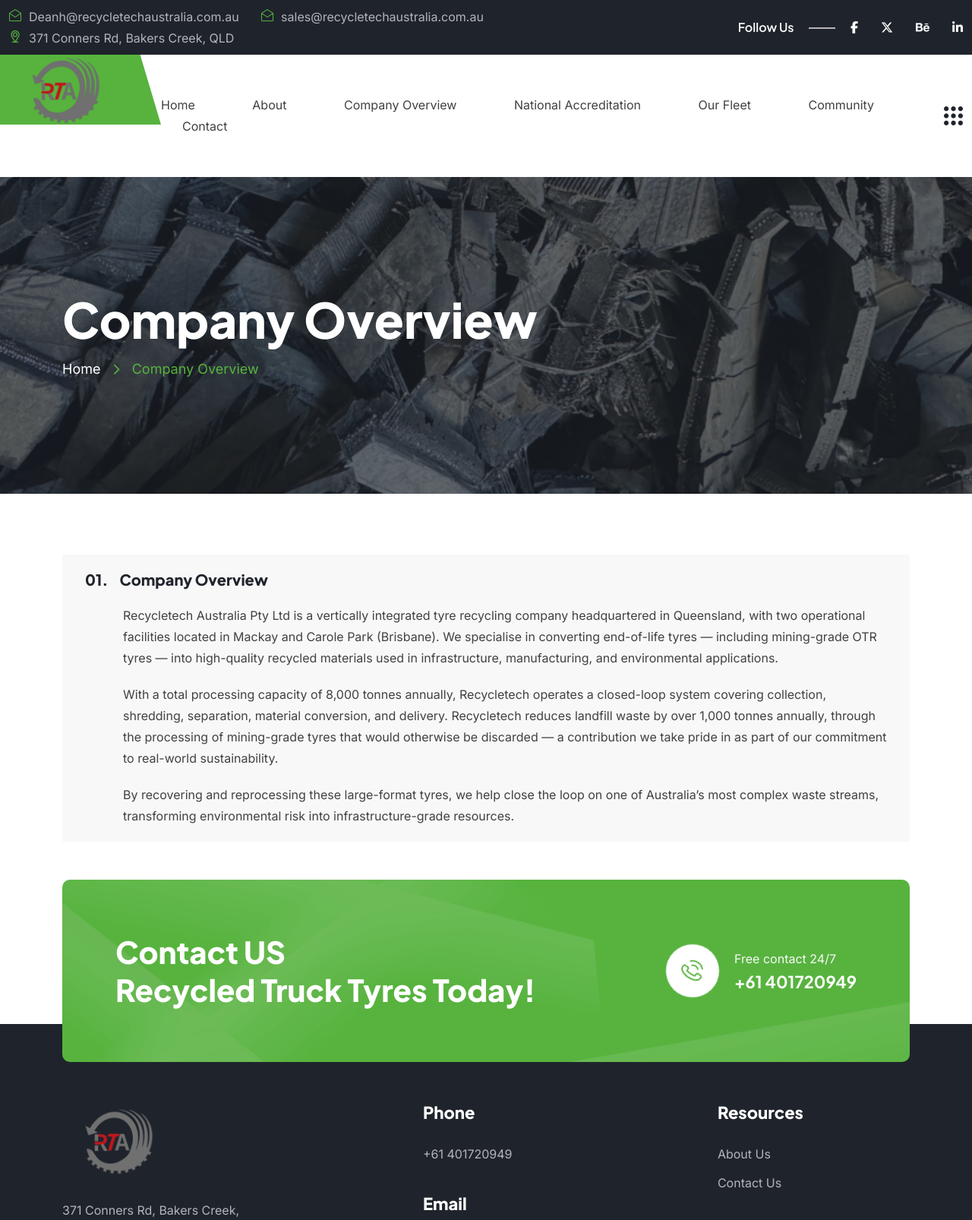
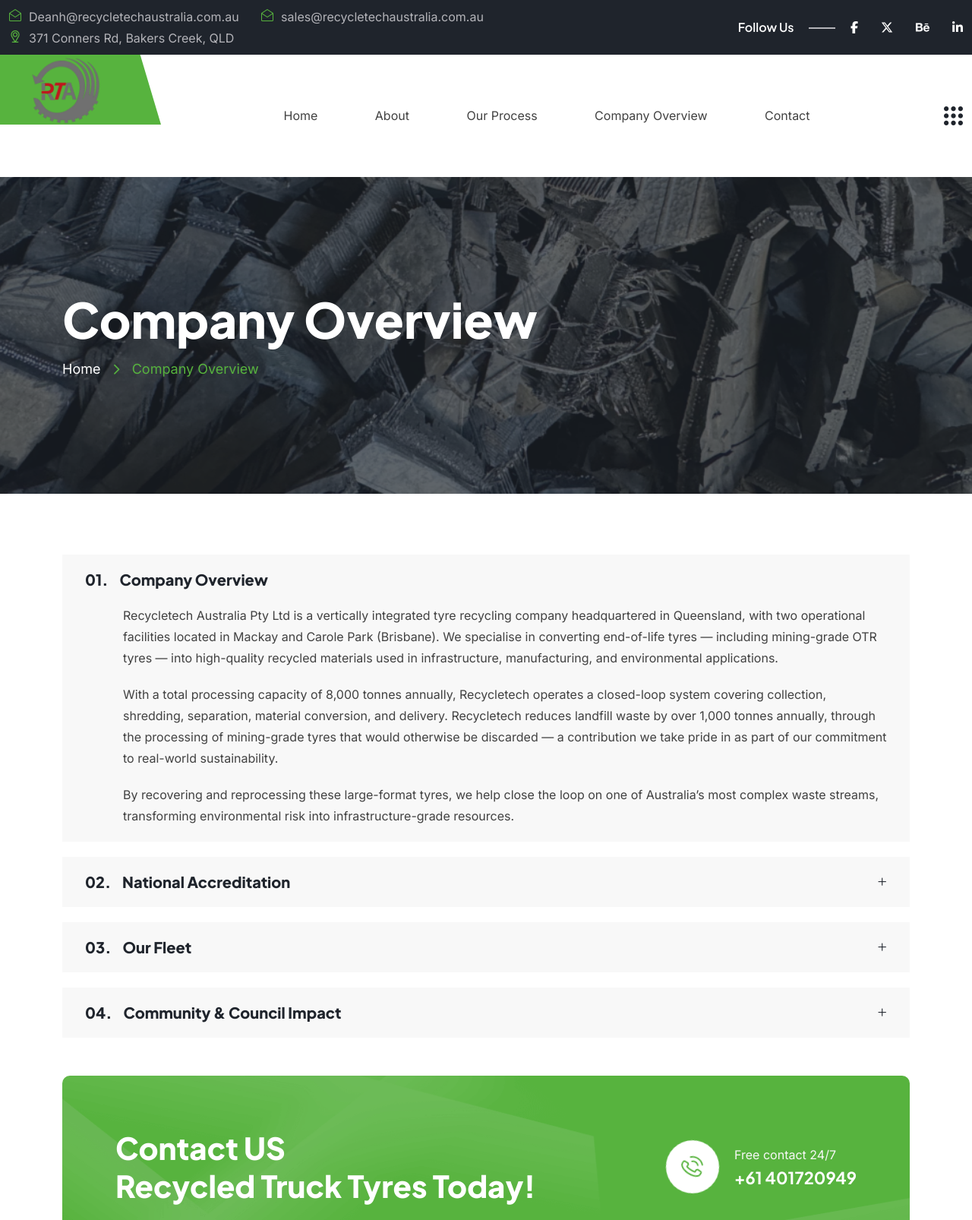
Before and after one commit to VODKA312/RecycleTechWebsite, a Django app: page /companyoverview in a window 1280 px wide. Shown: the top 1606 px of the page at 76% size. Run offline with Django 3.2, Linux system fonts and the light colour scheme; some libraries are stand-ins or nearby versions; some web fonts are replaced.

Commit message:
changes - 1. combine faq into company overview page 2. change introduction and products overview in index page 3. change contact

```diff
--- a/RecycleTechApp/templates/faq.html
+++ b/RecycleTechApp/templates/faq.html
@@ -32,18 +32,31 @@
 								<p>By recovering and reprocessing these large-format tyres, we help close the loop on one of Australia’s most complex waste streams, transforming environmental risk into infrastructure-grade resources.</p>
                             </div>
                         </div>
-                        <!-- <div class="faq__area-item">
-                            <h6 class="icon collapsed" data-bs-toggle="collapse" data-bs-target="#collapseTwo2"><span>02.</span>How much solar power is enough?</h6>
+                        <div class="faq__area-item">
+                            <h6 class="icon collapsed" data-bs-toggle="collapse" data-bs-target="#collapseTwo2"><span>02.</span>National Accreditation</h6>
                             <div id="collapseTwo2" class="faq__area-item-body collapse" data-bs-parent="#accordionExample1">
-                                <p>Solar energy is generated when sunlight strikes solar panels, creating electricity through the photovoltaic effect. The availability of solar energy is tied</p>
+                                <p>National Accreditation – TSA 4.5 Star Rating</p>
+                                <p>Tyre Stewardship Australia (TSA) is the national stewardship body endorsed by the Australian Government to oversee the environmental management of end-of-life tyres. Its framework sets industry-wide expectations for compliance, traceability, and circular resource outcomes.</p>
+								<p>TSA’s performance rating system is independently audited and used as a benchmark across government procurement, ESG screening, commercial credit reviews, and infrastructure supply chains.
+Scores reflect verified performance in regulatory compliance, downstream responsibility, material traceability, and resource recovery efficiency.</p>
+								<p>Recycletech is the only tyre recycler in Australia currently rated 4.5 stars under TSA’s national framework — the highest score awarded to date.</p>
+                                <p>We actively align our operations with TSA standards and incorporate its guidelines into our internal compliance and reporting systems.</p>
+                                <p>This rating reflects our operational integrity, but also reinforces our role in setting consistent, measurable standards within the tyre recovery sector.</p>
                             </div>
                         </div>
                         <div class="faq__area-item">
-                            <h6 class="icon collapsed" data-bs-toggle="collapse" data-bs-target="#collapseThree3"><span>03.</span>How many solar panels can I have?</h6>
+                            <h6 class="icon collapsed" data-bs-toggle="collapse" data-bs-target="#collapseThree3"><span>03.</span>Our Fleet</h6>
                             <div id="collapseThree3" class="faq__area-item-body collapse" data-bs-parent="#accordionExample1">
-                                <p>Solar energy is generated when sunlight strikes solar panels, creating electricity through the photovoltaic effect. The availability of solar energy is tied</p>
+                                <p>Our logistics are fully in-house, supported by a fleet of 10 specialised trucks, comprising 10, 12, and 14-pallet heavy rigid vehicles and purpose-configured B-double combinations capable of transporting oversized mining-grade OTR tyres. This enables responsive, high-volume fulfilment and end-to-end control across both regional and metropolitan areas.</p>
                             </div>
-                        </div> -->
+                        </div>
+                         <div class="faq__area-item">
+                            <h6 class="icon collapsed" data-bs-toggle="collapse" data-bs-target="#collapseThree3"><span>04.</span>Community & Council Impact</h6>
+                            <div id="collapseThree3" class="faq__area-item-body collapse" data-bs-parent="#accordionExample1">
+                                <p>Recycletech’s recycled materials are indirectly used in local government infrastructure projects across Queensland, via supply to national contractors, civil engineering firms, and waste service providers. Our products are incorporated into road bases, footpaths, and public works through trusted downstream applications.</p>
+                                <p>Through this model, we contribute to community infrastructure, reduce landfill dependency, and support government-aligned circular economy objectives in practice — not just in principle.</p>
+                            </div>
+                        </div>
                     </div>
                 </div>
             </div>
--- a/RecycleTechApp/templates/header.html
+++ b/RecycleTechApp/templates/header.html
@@ -163,12 +163,12 @@
                         <ul id="mobilemenu">
                             <li class="menu-item-has-children" href="/">Home</li>
                             <li class="menu-item-has-children" href="/about">About</li>
-							<!-- <li class="menu-item-has-children" href="/ourprocess">Our Process</li> -->
+							<li class="menu-item-has-children" href="/ourprocess">Our Process</li>
 							<!-- <li class="menu-item-has-children" href="/products">Products</li> -->
 							<li class="menu-item-has-children" href="/companyoverview">Company Overview</li>
-							<li class="menu-item-has-children" href="/national">National Accreditation</li>
+							<!-- <li class="menu-item-has-children" href="/national">National Accreditation</li>
 							<li class="menu-item-has-children" href="/ourfleet">Our Fleet</li>
-							<li class="menu-item-has-children" href="/community">Community</li>
+							<li class="menu-item-has-children" href="/community">Community</li> -->
 							<!-- <li class="menu-item-has-children" href="/blog">Blog</li> -->
                             <li class="menu-item-has-children" href="/requestquote">Contact</li>
                         </ul>
```
Also changed, not shown: RecycleTechApp/templates/index.html (+66 -2 lines).
